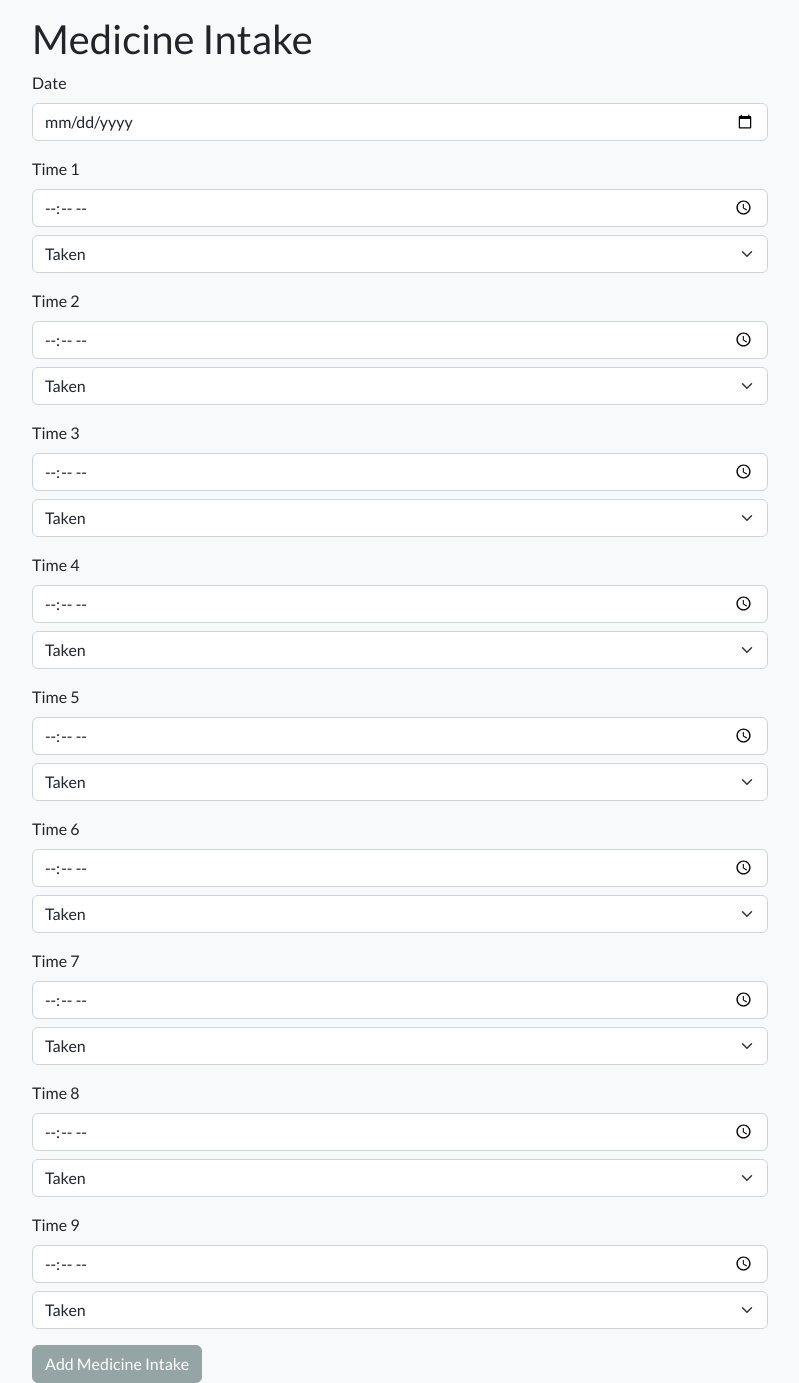
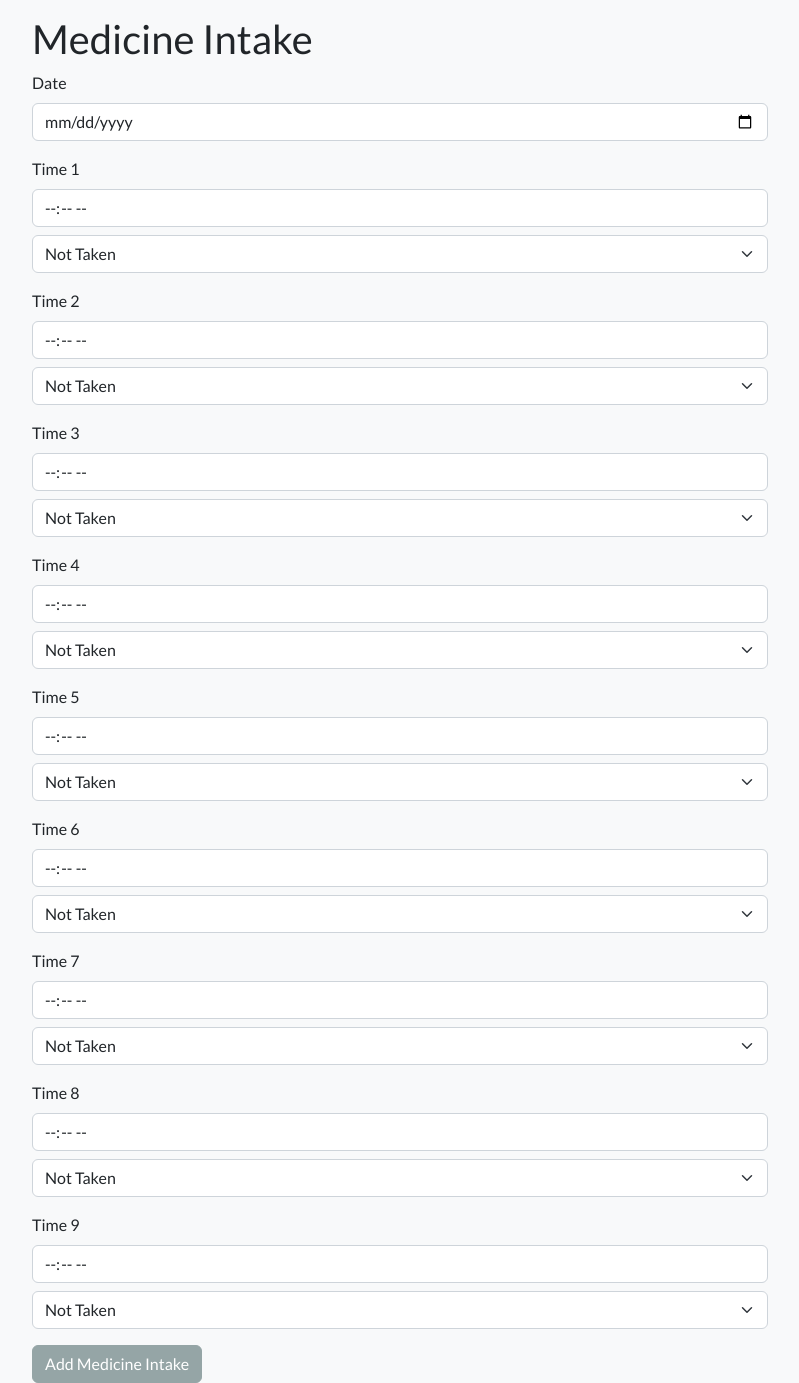
Before and after one commit to yiyanglaw/first_pg, a Flask app: page /update_patient/1 in a window 1280 px wide. Shown: the part 1557-2940 px from the top of the page, without its empty margins (240-1039 px from the left). Run offline with Flask 2, Linux system fonts and the light colour scheme; the visitor is signed in with stand-in values (Sample User, id 1); a database or web service that is not in the repository returns one stand-in record (values such as "Sample title"); some libraries are stand-ins or nearby versions.

Commit message:
Update update_patient.html

```diff
--- a/templates/update_patient.html
+++ b/templates/update_patient.html
@@ -82,10 +82,10 @@
                 {% for i in range(1, patient[10] + 1) %}
                     <div class="mb-3">
                         <label for="intake_time_{{ i }}" class="form-label">Time {{ i }}</label>
-                        <input type="time" class="form-control" id="intake_time_{{ i }}" name="time_{{ i }}" value="{{ patient[11][i-1] }}" required>
+                        <input type="time" class="form-control" id="intake_time_{{ i }}" name="time_{{ i }}" value="{{ patient[11][i-1] }}" readonly>
                         <select class="form-select mt-2" id="taken_{{ i }}" name="taken_{{ i }}" required>
                             <option value="yes">Taken</option>
-                            <option value="no">Not Taken</option>
+                            <option value="no" selected>Not Taken</option>
                         </select>
                     </div>
                 {% endfor %}
```
